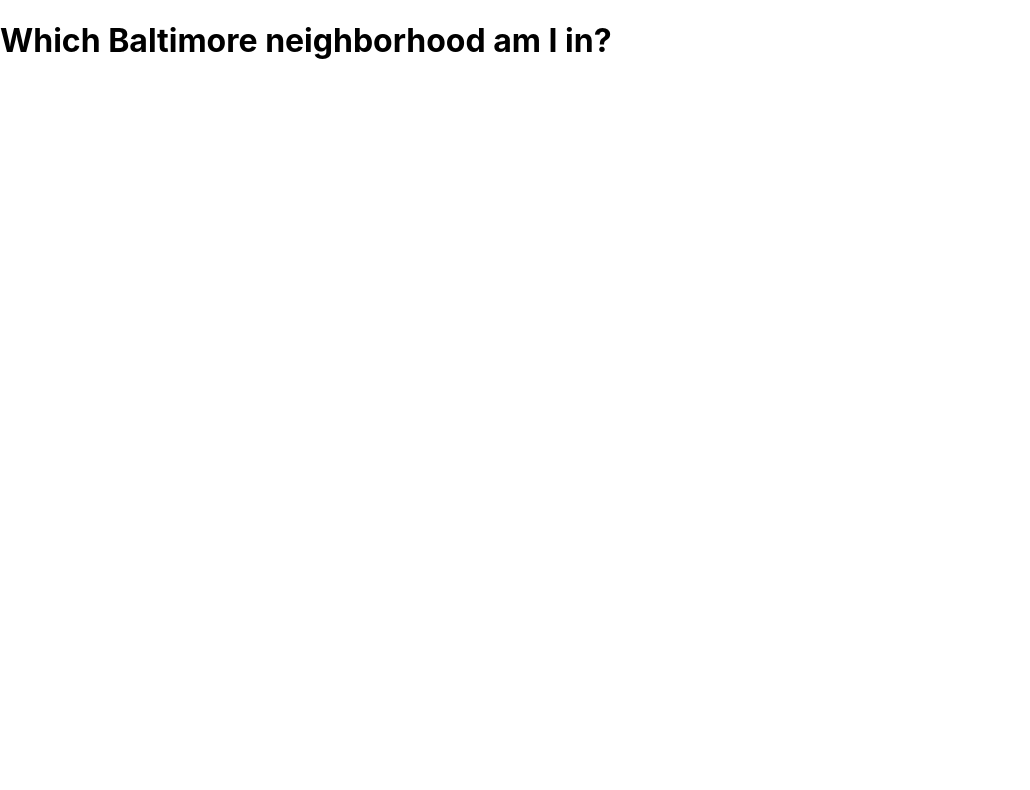
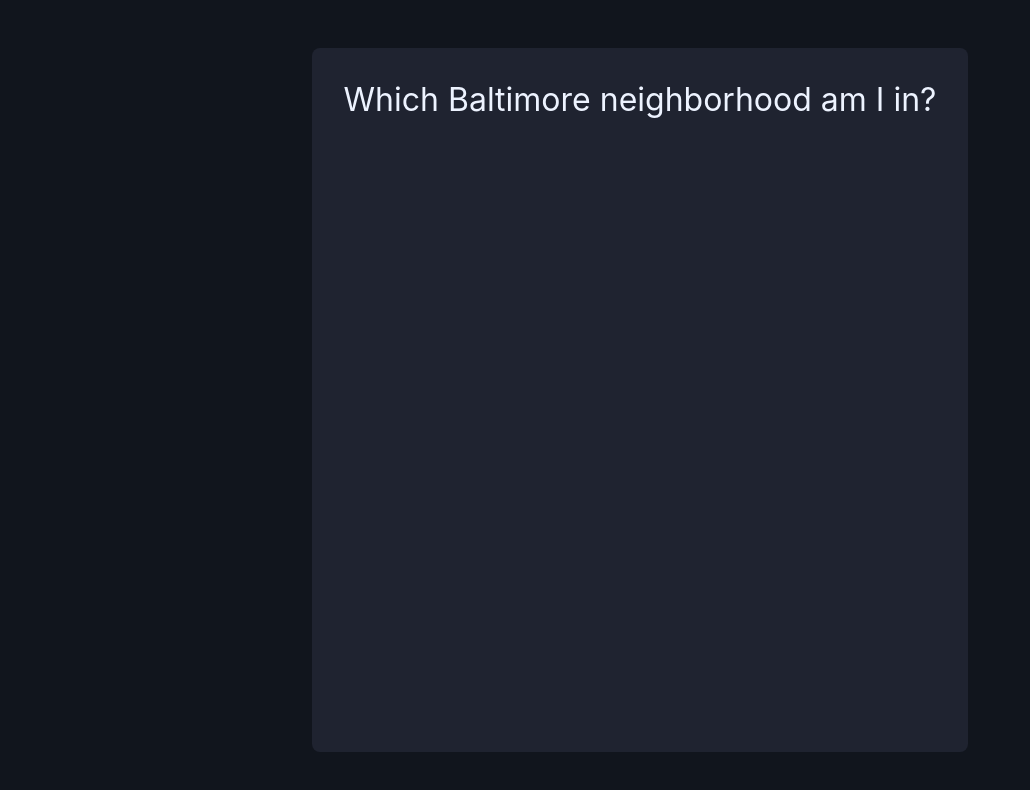
Before and after one commit to brianzelip/which-baltimore-neighborhood, a website built with Parcel: page index.html in a window 1280 px wide. Shown: the whole page, without its empty margins (0-1030 px from the left). Built offline with nearby package versions, Linux system fonts and the light colour scheme; no server answers.

Commit message:
hood.css: Add good enough basic styles for now

```diff
--- a/css/hood.css
+++ b/css/hood.css
@@ -1,15 +1,61 @@
-* {
-  box-sizing: border-box;
+:root {
+  --black: rgb(17, 21, 29);
+  --white: rgb(237, 243, 255);
+  --gray-dark: rgb(31, 35, 48);
+  --gray-light: rgb(158, 163, 185);
+  --blue: rgb(39, 189, 246);
+  --blue-light: #3f85b3;
 }
+
 html,
-body,
-.vh100 {
+body {
   min-height: 100vh;
 }
+
 body {
   margin: 0;
   font-family: -apple-system, BlinkMacSystemFont, 'Segoe UI', Roboto,
     Oxygen-Sans, Ubuntu, Cantarell, 'Helvetica Neue', sans-serif,
     'Apple Color Emoji', 'Segoe UI Emoji', 'Segoe UI Symbol';
   /* family via https://css-tricks.com/snippets/css/system-font-stack/ */
+  background-color: var(--black);
+  color: var(--white);
 }
+
+body {
+  display: flex;
+  align-items: center;
+  justify-content: center;
+}
+
+main {
+  height: 80vh;
+  display: flex;
+  flex-direction: column;
+  align-items: center;
+  margin: 1rem;
+  padding: 2rem;
+  border-radius: 8px;
+  background-color: var(--gray-dark);
+}
+
+h1 {
+  margin: 0;
+  font-size: 2rem;
+  font-weight: normal;
+}
+
+#neighborhood {
+  flex-grow: 1;
+  display: flex;
+  align-items: center;
+  margin: 0;
+  font-size: 2rem;
+  color: var(--blue);
+}
+
+#coordinates {
+  margin: 0;
+  font-family: 'Courier New', Courier, monospace;
+  color: var(--white);
+}
```
